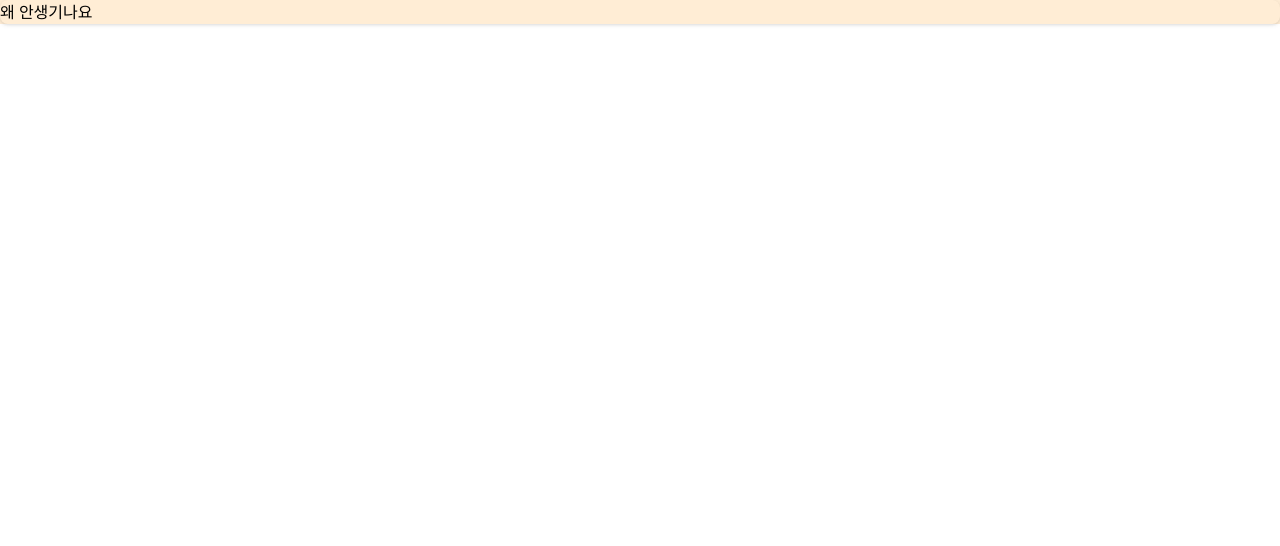
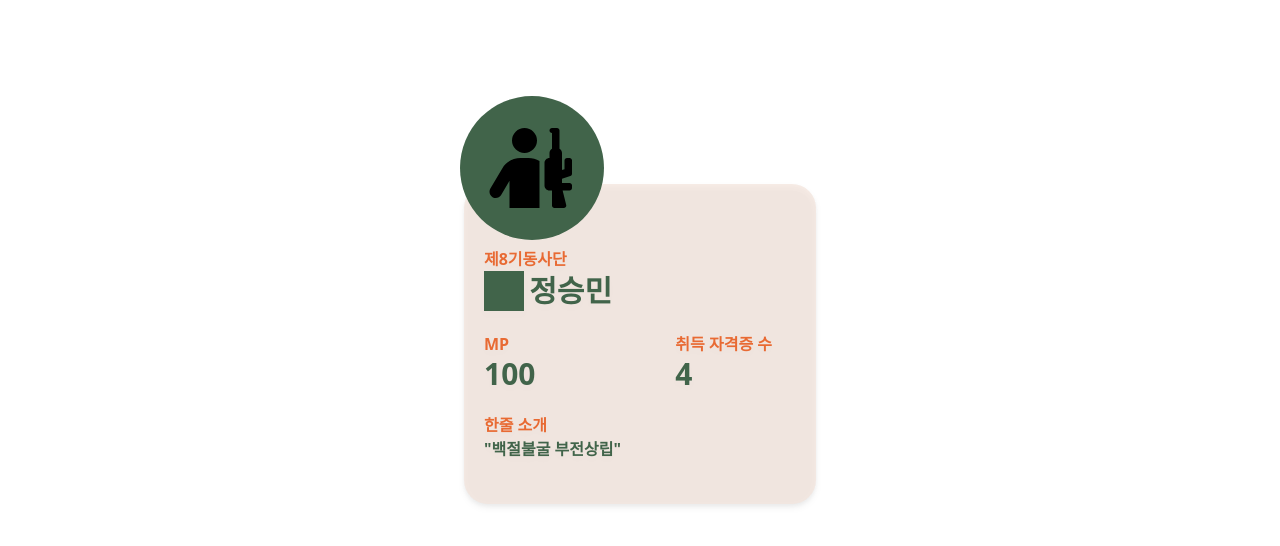
Before and after one commit to rdg1029/Military_License, a Next.js app: page /UserProfile/UserProfile in a window 1280 px wide. Shown: the top 546 px of the page. Built offline with nearby package versions, Linux system fonts and the light colour scheme.

Commit message:
Updated UserInformation.tsx : UI implementation complete

```diff
--- a/package.json
+++ b/package.json
@@ -9,6 +9,11 @@
     "lint": "next lint"
   },
   "dependencies": {
+    "@fortawesome/fontawesome-svg-core": "^6.4.0",
+    "@fortawesome/free-brands-svg-icons": "^6.4.0",
+    "@fortawesome/free-regular-svg-icons": "^6.4.0",
+    "@fortawesome/free-solid-svg-icons": "^6.4.0",
+    "@fortawesome/react-fontawesome": "^0.2.0",
     "@types/node": "20.3.3",
     "@types/react": "18.2.14",
     "@types/react-dom": "18.2.6",
--- a/src/pages/UserProfile/UserInformation.tsx
+++ b/src/pages/UserProfile/UserInformation.tsx
@@ -1,10 +1,61 @@
 import React from "react";
+import { FontAwesomeIcon } from "@fortawesome/react-fontawesome";
+import { faPersonRifle } from "@fortawesome/free-solid-svg-icons";
+
 
 const UserInformation = () => {
-  return(
-    <div className="flex w-85 bg-orange-100">
-      <div className="w-full bg-orange-100 rounded-lg drop-shadow">
-        왜 안생기나요
+  return (
+    <div className="-mt-10">
+      {/*프로필 이미지 */}
+      <div className="flex justify-center items-center w-36 h-36 bg-df-green rounded-full relative top-14 -left-1 z-10">
+        <FontAwesomeIcon icon={faPersonRifle} size="5x"/>
+      </div>
+      <div>
+        {/*유저 정보 */}
+        <div className="flex justify-center items-center w-85 h-80 bg-df-orange-opacity rounded-3xl drop-shadow-md absoulte -z-10">
+
+          <div className="flex flex-col justify-around items-start w-full h-4/5 pl-5 pt-5">
+            {/*유저 부대 정보 및 계급 */}
+            <div className="flex flex-col justify-between w-32">
+              <p className="text-base font-extrabold text-df-orange">
+                제8기동사단
+              </p>
+              <div className="flex flex-row justify-between items-center">
+                <div className="w-10 h-10 bg-df-green">
+                  {/*로고 이미지로 교체될 부분*/}
+                </div>
+                <p className="text-3xl font-extrabold text-df-green">정승민</p>
+              </div>
+            </div>
+
+            {/*mp 및 취급 자격증 수, 한 줄 소개 */}
+            <div className="flex flex-row justify-between items-center w-72">
+              {/*MP */}
+              <div className="flex flex-col justify-start">
+                <p className="text-base font-extrabold text-df-orange">MP</p>
+                <p className="text-3xl font-extrabold text-df-green">100</p>
+              </div>
+
+              {/*취득 자격증 수 */}
+              <div className="flex flex-col justify-start">
+                <p className="text-base font-extrabold text-df-orange">
+                  취득 자격증 수
+                </p>
+                <p className="text-3xl font-extrabold text-df-green">4</p>
+              </div>
+            </div>
+
+            {/*한줄소개*/}
+            <div className="flex flex-col justify-start">
+              <p className="text-base font-extrabold text-df-orange">
+                한줄 소개
+              </p>
+              <p className="text-base font-extrabold text-df-green">
+                &quot;백절불굴 부전상립&quot;
+              </p>
+            </div>
+          </div>
+        </div>
       </div>
     </div>
   );
--- a/src/pages/UserProfile/UserProfile.tsx
+++ b/src/pages/UserProfile/UserProfile.tsx
@@ -3,9 +3,9 @@ import UserInformation from "./UserInformation";
 
 const UserProfile = () => {
   return (
-    <>
+    <div className="flex flex-col justify-center items-center pt-20">
       <UserInformation />
-    </>
+    </div>
   );
 };
 
--- a/tailwind.config.js
+++ b/tailwind.config.js
@@ -7,10 +7,14 @@ module.exports = {
   ],
   theme: {
     extend: {
-      backgroundImage: {
-        'gradient-radial': 'radial-gradient(var(--tw-gradient-stops))',
-        'gradient-conic':
-          'conic-gradient(from 180deg at 50% 50%, var(--tw-gradient-stops))',
+      colors: {
+        'df-orange' : '#E86A33',
+        'df-green' : '#41644A',
+        'df-orange-opacity' : 'rgba(242, 227, 219, 0.70)',
+        'df-green-opacity' : 'rgba(65, 100, 74, 0.80)',
+      },
+      spacing: {
+        '85' : '22rem',
       },
     },
   },
```
Also changed, not shown: 1 other file (tests, documents, lock files or other folders).
